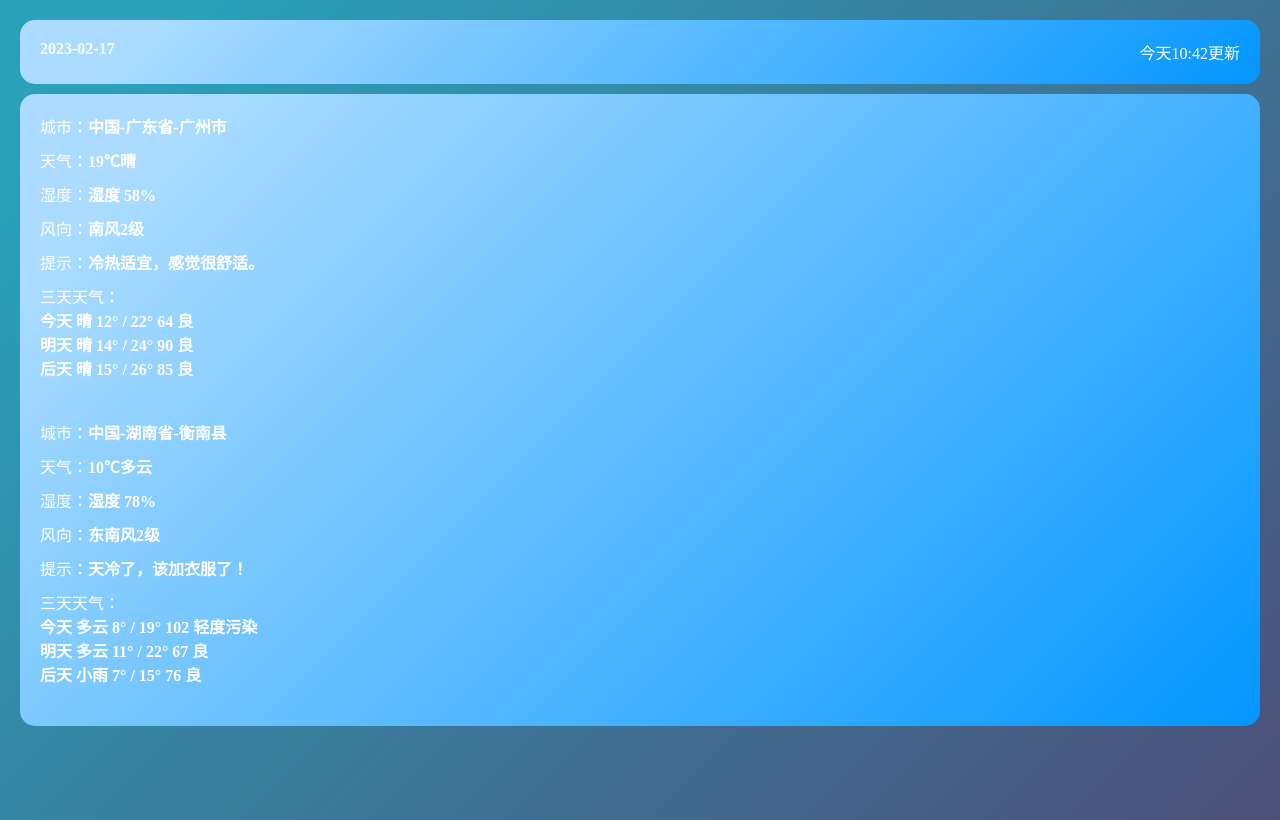
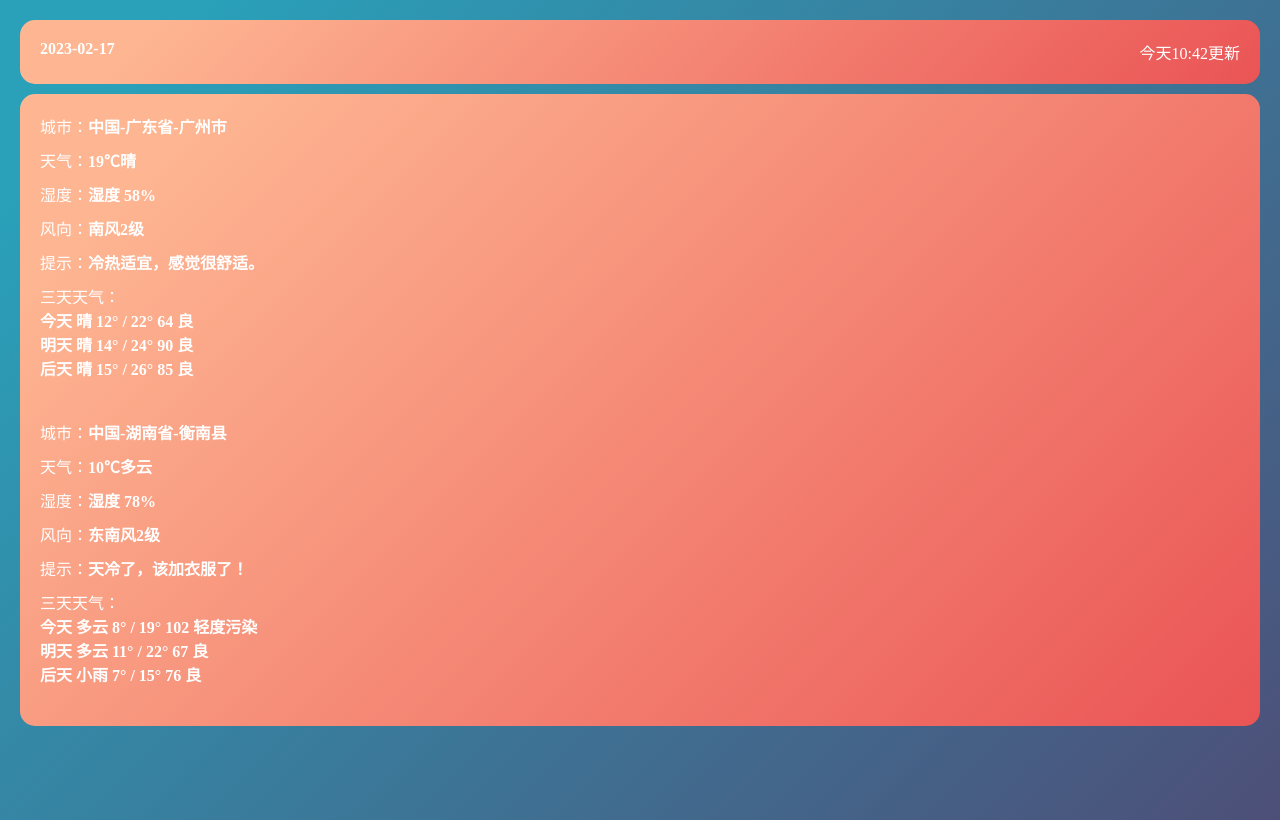
Before and after one commit to Dearhuan/swiper-fund, a Vue app: page /#/weather in a window 1280 px wide. Built offline with nearby package versions, Linux system fonts and the light colour scheme.

Commit message:
style fix

```diff
--- a/src/view/fund/index.vue
+++ b/src/view/fund/index.vue
@@ -4,7 +4,7 @@
       <swiper loop @slide-change="onSwiper">
         <swiper-slide v-for="(item, i) in data.reverse()">
           <div class="box-item box-top" :style="{
-            background: bgColors[i] ? bgColors[i] : bgColors[getRandNum(0, bgColors.length)]
+            background: bgColors[data.length - i] ? bgColors[data.length - i] : bgColors[getRandNum(0, bgColors.length)]
           }">
             <div class="details flex">
               <div class="detail-lt flex1">
@@ -16,7 +16,7 @@
             </div>
           </div>
           <div class="box-item box-bottom" :style="{
-            background: bgColors[i] ? bgColors[i] : bgColors[getRandNum(0, bgColors.length)]
+            background: bgColors[data.length - i] ? bgColors[data.length - i] : bgColors[getRandNum(0, bgColors.length)]
           }">
             <div class="details flex" v-for="(detail) in item.details">
               <div class="detail-lt flex1">
--- a/src/view/weather/index.vue
+++ b/src/view/weather/index.vue
@@ -4,7 +4,7 @@
       <swiper loop>
         <swiper-slide v-for="(item, i) in data.reverse()">
           <div class="box-item box-top" :style="{
-            background: bgColors[i] ? bgColors[i] : bgColors[getRandNum(0, bgColors.length)]
+            background: bgColors[data.length - i] ? bgColors[data.length - i] : bgColors[getRandNum(0, bgColors.length)]
           }">
             <div class="details flex">
               <div class="detail-lt flex1">
@@ -16,7 +16,7 @@
             </div>
           </div>
           <div class="box-item box-bottom" :style="{
-            background: bgColors[i] ? bgColors[i] : bgColors[getRandNum(0, bgColors.length)]
+            background: bgColors[data.length - i] ? bgColors[data.length - i] : bgColors[getRandNum(0, bgColors.length)]
           }">
             <div class="details padding-b-20" v-for="(info) in item.list">
               <div class="flex padding-b-10">
```
